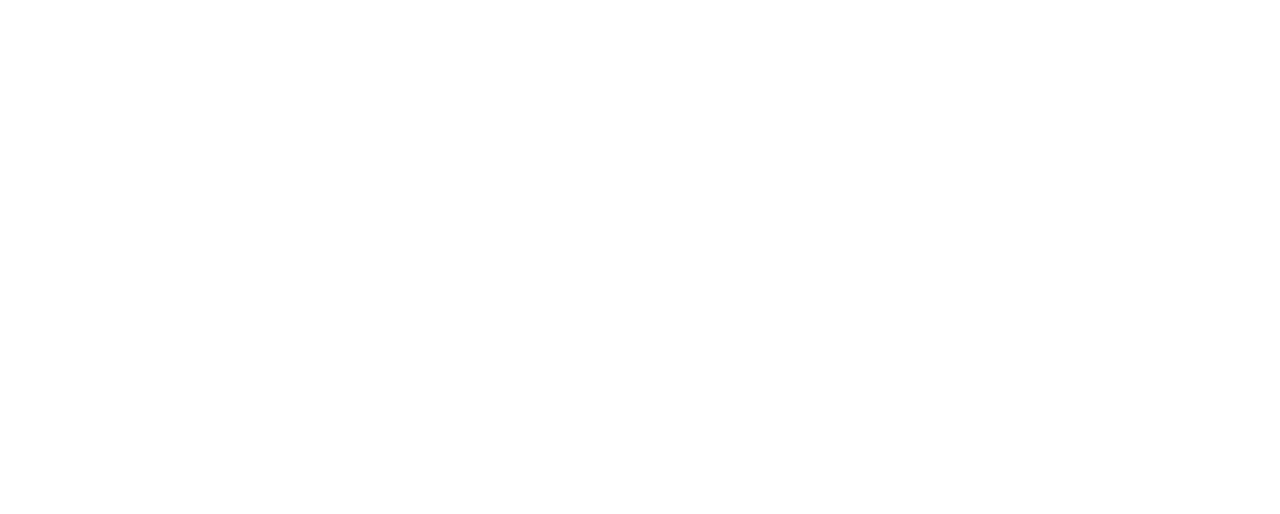
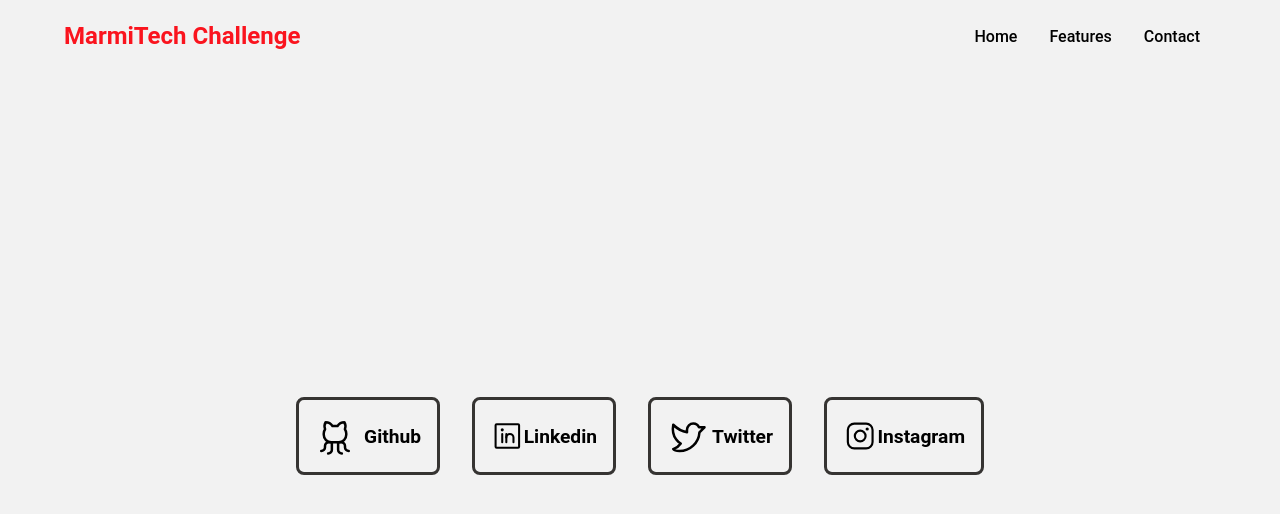
Before and after one commit to banRayan/marmiTech-challenge, a React (Vite) app: page /contact in a window 1280 px wide. Before the commit this address had no page. Shown: the top 514 px of the page. Built offline with nearby package versions, Linux system fonts and the light colour scheme.

Commit message:
Contact page completed

```diff
--- a/package.json
+++ b/package.json
@@ -10,6 +10,7 @@
   "dependencies": {
     "axios": "^0.27.2",
     "chart.js": "^3.7.1",
+    "phosphor-react": "^1.4.1",
     "react": "^18.0.0",
     "react-chartjs-2": "^4.1.0",
     "react-dom": "^18.0.0",
--- a/src/components/Header/index.jsx
+++ b/src/components/Header/index.jsx
@@ -1,22 +1,22 @@
 import Brand from "../Brand";
-import { Container, Link, Menu, MenuItem } from "./styles";
+import { Link } from "react-router-dom";
+
+import { Container, Menu, MenuItem } from "./styles";
 
 const Header = () => {
     return (
         <Container>
             <Brand />
             <Menu>
-                <Link href="#">
+                <Link style={{ textDecoration: 'none' }} to={'/'}>
                     <MenuItem>Home</MenuItem>
                 </Link>
-                <Link href="#">
-                    <MenuItem>Features</MenuItem>
-                </Link>
-                <Link href="#">
+                <MenuItem>Features</MenuItem>
+                <Link style={{ textDecoration: 'none' }} to={'/contact'}>
                     <MenuItem>Contact</MenuItem>
                 </Link>
             </Menu>
-        </Container>
+        </Container >
     )
 }
 export default Header;
--- a/src/components/Header/styles.jsx
+++ b/src/components/Header/styles.jsx
@@ -11,17 +11,20 @@
     justify-content: space-between;
 `;
 
-export const Menu = styled.ul`
+export const Menu = styled.div`
     height: 3rem;
     margin: 0 4rem 0 4rem;
     display: flex;
     align-items: center;
     justify-content: center;
-`;
+    `;
 
-export const MenuItem = styled.li`
+export const MenuItem = styled.p`
     font: ${FONTS.TEXT_500} ${FONTS.MAIN};
+    color: black;
     padding: 1rem;
+    text-decoration: none;
+
 
     display: flex;
     align-items: center;
@@ -36,8 +39,3 @@
         border-radius: 1px;
     }
 `;
-
-export const Link = styled.a`
-    text-decoration: none;
-    color: black;
-`;
--- a/src/routes/routes.jsx
+++ b/src/routes/routes.jsx
@@ -1,12 +1,14 @@
 import React from 'react';
 import { Route, Routes } from "react-router-dom";
 
+import Contact from '../screens/Contact';
 import Home from '../screens/Home';
 
 const MainRoutes = () => {
     return (
         <Routes>
             <Route path="/" element={<Home />} />
+            <Route path="/contact" element={<Contact />} />
         </Routes>
     )
 }
--- /dev/null
+++ b/src/screens/Contact/index.jsx
@@ -0,0 +1,36 @@
+import React from "react";
+import { GithubLogo, LinkedinLogo, TwitterLogo, InstagramLogo } from 'phosphor-react';
+
+import { Container, MainContent, SocialCard, SocialContainer } from "./styles";
+
+import Header from '../../components/Header';
+
+const Contact = () => {
+    return (
+        <Container>
+            <Header />
+            <MainContent>
+                <SocialContainer>
+                    <SocialCard href="https://github.com/banRayan" rel="external" target="_blank">
+                        <GithubLogo size={40} />
+                        <p>Github</p>
+                    </SocialCard>
+                    <SocialCard href="https://www.linkedin.com/in/rayansantos/" rel="external" target="_blank">
+                        <LinkedinLogo size={40} />
+                        <p>Linkedin</p>
+                    </SocialCard>
+                    <SocialCard href="https://twitter.com/_banrayan" rel="external" target="_blank">
+                        <TwitterLogo size={40} />
+                        <p>Twitter</p>
+                    </SocialCard>
+                    <SocialCard style={{ width: 160 }} href="https://www.instagram.com/_banrayan/" rel="external" target="_blank">
+                        <InstagramLogo size={40} />
+                        <p>Instagram</p>
+                    </SocialCard>
+                </SocialContainer>
+            </MainContent>
+        </Container>
+    )
+}
+
+export default Contact;
--- /dev/null
+++ b/src/screens/Contact/styles.jsx
@@ -0,0 +1,50 @@
+import styled from 'styled-components';
+import { COLORS, FONTS } from '../../global/theme';
+
+export const Container = styled.div`
+    width: 100vw;
+    height: 100vh;
+    background-color: ${COLORS.BACKGROUND};
+
+    display: flex;
+    flex-direction: column;
+`;
+
+export const MainContent = styled.main`
+    width: 100%;
+    height: 100%;
+
+    display: flex;
+    align-items: center;
+    justify-content: center;
+`;
+
+export const SocialContainer = styled.div`
+    display: flex;
+    align-items: center;
+    justify-content: center;
+`;
+
+export const SocialCard = styled.a`
+    width: 9rem;
+    color: black;
+    text-decoration: none;
+    border: 3px solid ${COLORS.SECONDARY_700};
+    border-radius: .5rem;
+    cursor: pointer;
+    padding: 1rem;
+    margin: 1rem;
+
+    display: flex;
+    align-items: center;
+    justify-content: space-between;
+    transform: .4s;
+
+    p{
+        font: 600 1.2rem ${FONTS.MAIN};
+    }
+
+    &:hover{
+        transform: translateY(-2rem);
+    }
+`;
```
Also changed, not shown: 1 other file (tests, documents, lock files or other folders).
